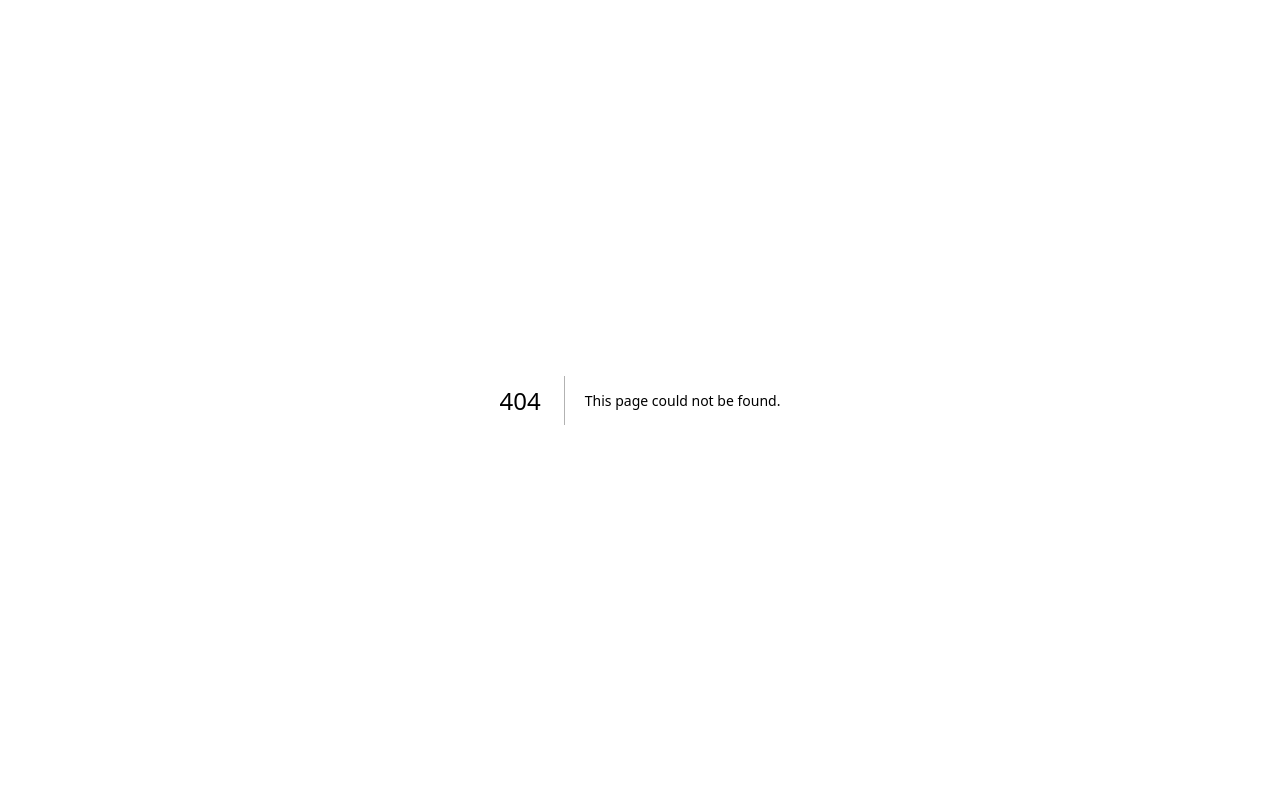
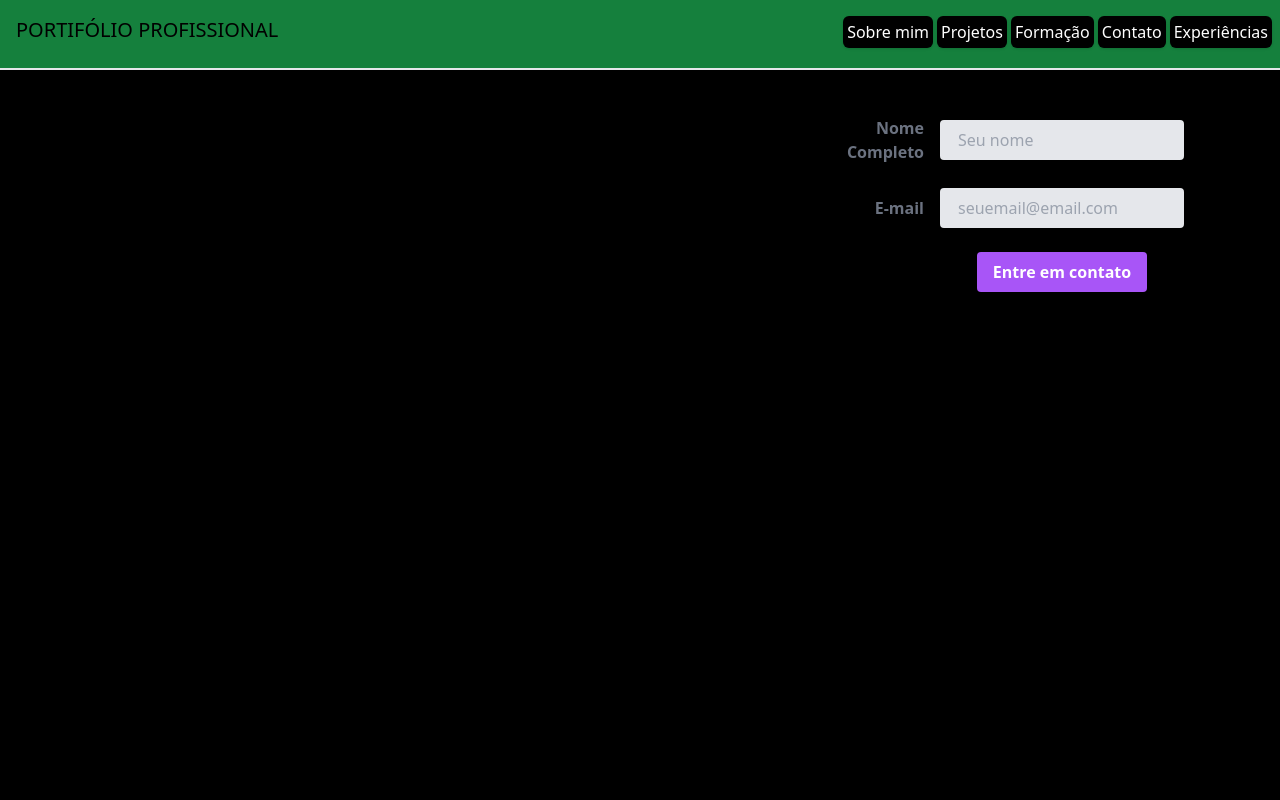
Before and after one commit to edupdantas/portifolio, a Next.js app: page /contato in a window 1280 px wide. Before the commit this address had no page. Shown: the top 800 px of the page. Built offline with nearby package versions, Linux system fonts and the light colour scheme.

Commit message:
Finalização da tela de Contato.

```diff
--- a/src/componentes/Footer.jsx
+++ b/src/componentes/Footer.jsx
@@ -24,7 +24,7 @@ export default function Footer(){
                 </svg>
                 <span className="sr-only">LinkedIn page</span>
               </a>
-              <a href="#" className="text-gray-400 hover:text-gray-900 dark:hover:text-white">
+              <a href="https://github.com/edupdantas" className="text-gray-400 hover:text-gray-900 dark:hover:text-white">
                 <svg className="w-4 h-4" aria-hidden="true" xmlns="http://www.w3.org/2000/svg" fill="currentColor"
                      viewBox="0 0 20 20">
                   <path fill-rule="evenodd"
--- a/src/componentes/Navbar.jsx
+++ b/src/componentes/Navbar.jsx
@@ -2,7 +2,7 @@ import Button from "@/componentes/Button";
 
 export default function Navbar(){
     return(
-        <nav className="flex md:flex-row flex-col gap-2 items-between justify-between p-2 border-b-2 mb-4 shadow-xl bg-green-700 sm:w-full sm:flex sm:justify-center">
+        <nav className="flex md:flex-row flex-col gap-2 items-between justify-between p-2 py-4 border-b-2 mb-4 shadow-xl bg-green-700 sm:w-full sm:flex sm:justify-center">
             <div className="container md:flex-row flex-col flex justify-between items-between ml-2 mr-0 w-full">
                 <h1 className="text-xl ">PORTIFÓLIO PROFISSIONAL</h1>
                 <ul className="flex md:flex-row flex-col gap-1">
@@ -28,12 +28,12 @@ export default function Navbar(){
                         </li>
 
                         <li className="text-white">
-                            <a href="/habilidades" className="w-1/2 sm:w-auto">
+                            <a href="/contato" className="w-1/2 sm:w-auto">
                                 <Button>Contato</Button>
                             </a>
                         </li>
                         <li className="text-white">
-                            <a href="/habilidades" className="w-1/2 sm:w-auto">
+                            <a href="/experiencias" className="w-1/2 sm:w-auto">
                                 <Button>Experiências</Button>
                             </a>
                         </li>
--- /dev/null
+++ b/src/pages/contato/index.jsx
@@ -0,0 +1,93 @@
+import MainCard from "@/componentes/MainCard";
+import "@/app/globals.css";
+
+
+export default function Contato(){
+    return(
+        <MainCard>
+            <div className="flex flex-row justify-start items-center md:items-start md:h-screen gap-10 mb-5 mx-24">
+                <div className="flex flex-row justify-start items-center gap-5">
+                    <a href="https://www.instagram.com/edu._.dantas/" target="_blank"
+                       className="hover:text-gray-900 dark:hover:text-white flex flex-col justify-start items-center gap-5">
+                        <svg
+                            className="md:max-w-[150px] max-w-[100px] md:min-h-[150px] min-h-[100px] object-cover rounded-xl"
+                            aria-hidden="true" xmlns="http://www.w3.org/2000/svg" fill="currentColor"
+                            viewBox="0 0 16 16">
+                            <path
+                                d="M8 0C5.829 0 5.556.01 4.703.048 3.85.088 3.269.222 2.76.42a3.9 3.9 0 0 0-1.417.923A3.9 3.9 0 0 0 .42 2.76C.222 3.268.087 3.85.048 4.7.01 5.555 0 5.827 0 8.001c0 2.172.01 2.444.048 3.297.04.852.174 1.433.372 1.942.205.526.478.972.923 1.417.444.445.89.719 1.416.923.51.198 1.09.333 1.942.372C5.555 15.99 5.827 16 8 16s2.444-.01 3.298-.048c.851-.04 1.434-.174 1.943-.372a3.9 3.9 0 0 0 1.416-.923c.445-.445.718-.891.923-1.417.197-.509.332-1.09.372-1.942C15.99 10.445 16 10.173 16 8s-.01-2.445-.048-3.299c-.04-.851-.175-1.433-.372-1.941a3.9 3.9 0 0 0-.923-1.417A3.9 3.9 0 0 0 13.24.42c-.51-.198-1.092-.333-1.943-.372C10.443.01 10.172 0 7.998 0zm-.717 1.442h.718c2.136 0 2.389.007 3.232.046.78.035 1.204.166 1.486.275.373.145.64.319.92.599s.453.546.598.92c.11.281.24.705.275 1.485.039.843.047 1.096.047 3.231s-.008 2.389-.047 3.232c-.035.78-.166 1.203-.275 1.485a2.5 2.5 0 0 1-.599.919c-.28.28-.546.453-.92.598-.28.11-.704.24-1.485.276-.843.038-1.096.047-3.232.047s-2.39-.009-3.233-.047c-.78-.036-1.203-.166-1.485-.276a2.5 2.5 0 0 1-.92-.598 2.5 2.5 0 0 1-.6-.92c-.109-.281-.24-.705-.275-1.485-.038-.843-.046-1.096-.046-3.233s.008-2.388.046-3.231c.036-.78.166-1.204.276-1.486.145-.373.319-.64.599-.92s.546-.453.92-.598c.282-.11.705-.24 1.485-.276.738-.034 1.024-.044 2.515-.045zm4.988 1.328a.96.96 0 1 0 0 1.92.96.96 0 0 0 0-1.92m-4.27 1.122a4.109 4.109 0 1 0 0 8.217 4.109 4.109 0 0 0 0-8.217m0 1.441a2.667 2.667 0 1 1 0 5.334 2.667 2.667 0 0 1 0-5.334"/>
+                        </svg>
+                        <p>Instagram</p>
+                    </a>
+                </div>
+                <div className="flex flex-row justify-start items-center gap-5">
+                    <a href="https://www.linkedin.com/in/eduardo-paulino-a78584239/"
+                       className="hover:text-gray-900 dark:hover:text-white flex flex-col justify-start items-center gap-5"
+                       target="_blank">
+                        <svg
+                            className="md:max-w-[150px] max-w-[100px] md:min-h-[150px] min-h-[100px] object-cover rounded-xl"
+                            aria-hidden="true" xmlns="http://www.w3.org/2000/svg" fill="currentColor"
+                            viewBox="0 0 16 16">
+                            <path
+                                d="M0 1.146C0 .513.526 0 1.175 0h13.65C15.474 0 16 .513 16 1.146v13.708c0 .633-.526 1.146-1.175 1.146H1.175C.526 16 0 15.487 0 14.854zm4.943 12.248V6.169H2.542v7.225zm-1.2-8.212c.837 0 1.358-.554 1.358-1.248-.015-.709-.52-1.248-1.342-1.248S2.4 3.226 2.4 3.934c0 .694.521 1.248 1.327 1.248zm4.908 8.212V9.359c0-.216.016-.432.08-.586.173-.431.568-.878 1.232-.878.869 0 1.216.662 1.216 1.634v3.865h2.401V9.25c0-2.22-1.184-3.252-2.764-3.252-1.274 0-1.845.7-2.165 1.193v.025h-.016l.016-.025V6.169h-2.4c.03.678 0 7.225 0 7.225z"/>
+                        </svg>
+                        <p>LinkedIn</p>
+                    </a>
+                </div>
+                <div className="flex flex-row justify-start items-center gap-5">
+                    <a href="https://github.com/edupdantas"
+                       className="hover:text-gray-900 dark:hover:text-white flex flex-col justify-start items-center gap-5" target="_blank">
+                        <svg
+                            className="md:max-w-[150px] max-w-[100px] md:min-h-[150px] min-h-[100px] object-cover rounded-xl"
+                            aria-hidden="true" xmlns="http://www.w3.org/2000/svg" fill="currentColor"
+                            viewBox="0 0 20 20">
+                            <path fill-rule="evenodd"
+                                  d="M10 .333A9.911 9.911 0 0 0 6.866 19.65c.5.092.678-.215.678-.477 0-.237-.01-1.017-.014-1.845-2.757.6-3.338-1.169-3.338-1.169a2.627 2.627 0 0 0-1.1-1.451c-.9-.615.07-.6.07-.6a2.084 2.084 0 0 1 1.518 1.021 2.11 2.11 0 0 0 2.884.823c.044-.503.268-.973.63-1.325-2.2-.25-4.516-1.1-4.516-4.9A3.832 3.832 0 0 1 4.7 7.068a3.56 3.56 0 0 1 .095-2.623s.832-.266 2.726 1.016a9.409 9.409 0 0 1 4.962 0c1.89-1.282 2.717-1.016 2.717-1.016.366.83.402 1.768.1 2.623a3.827 3.827 0 0 1 1.02 2.659c0 3.807-2.319 4.644-4.525 4.889a2.366 2.366 0 0 1 .673 1.834c0 1.326-.012 2.394-.012 2.72 0 .263.18.572.681.475A9.911 9.911 0 0 0 10 .333Z"
+                                  clip-rule="evenodd"/>
+                        </svg>
+                        <p>GitHub</p>
+                    </a>
+                </div>
+            </div>
+            <div className="flex flex-row justify-start items-start gap-5 h-screen mx-24">
+                <form className="w-full max-w-sm">
+                    <div className="md:flex md:items-center mb-6">
+                        <div className="md:w-1/3">
+                            <label className="block text-gray-500 font-bold md:text-right mb-1 md:mb-0 pr-4"
+                                   htmlFor="inline-full-name">
+                                Nome Completo
+                            </label>
+                        </div>
+                        <div className="md:w-2/3">
+                            <input
+                                className="bg-gray-200 appearance-none border-2 border-gray-200 rounded w-full py-2 px-4 text-gray-700 leading-tight focus:outline-none focus:bg-white focus:border-purple-500"
+                                id="inline-full-name" type="text" placeholder="Seu nome"/>
+                        </div>
+                    </div>
+                    <div className="md:flex md:items-center mb-6">
+                        <div className="md:w-1/3">
+                            <label className="block text-gray-500 font-bold md:text-right mb-1 md:mb-0 pr-4">
+                                E-mail
+                            </label>
+                        </div>
+                        <div className="md:w-2/3">
+                            <input
+                                className="bg-gray-200 appearance-none border-2 border-gray-200 rounded w-full py-2 px-4 text-gray-700 leading-tight focus:outline-none focus:bg-white focus:border-purple-500"
+                                id="inline-password" type="email" placeholder="seuemail@email.com"/>
+                        </div>
+                    </div>
+                    <div className="md:flex md:items-center">
+                        <div className="md:w-1/3"></div>
+                        <div className="flex md:w-2/3 items-center justify-center">
+                            <button
+                                className="shadow bg-purple-500 hover:bg-purple-400 focus:shadow-outline focus:outline-none text-white font-bold py-2 px-4 rounded"
+                                type="button">
+                                Entre em contato
+                            </button>
+                        </div>
+                    </div>
+                </form>
+
+            </div>
+        </MainCard>
+    )
+}
```
